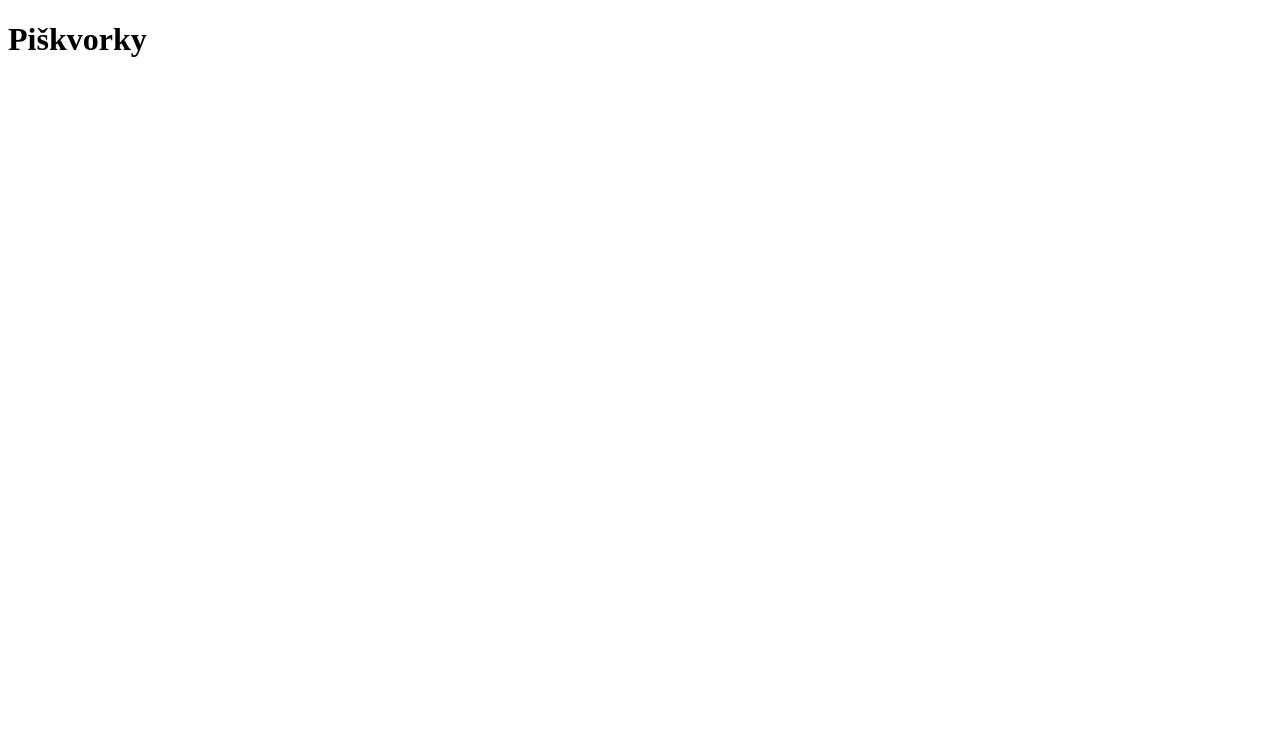
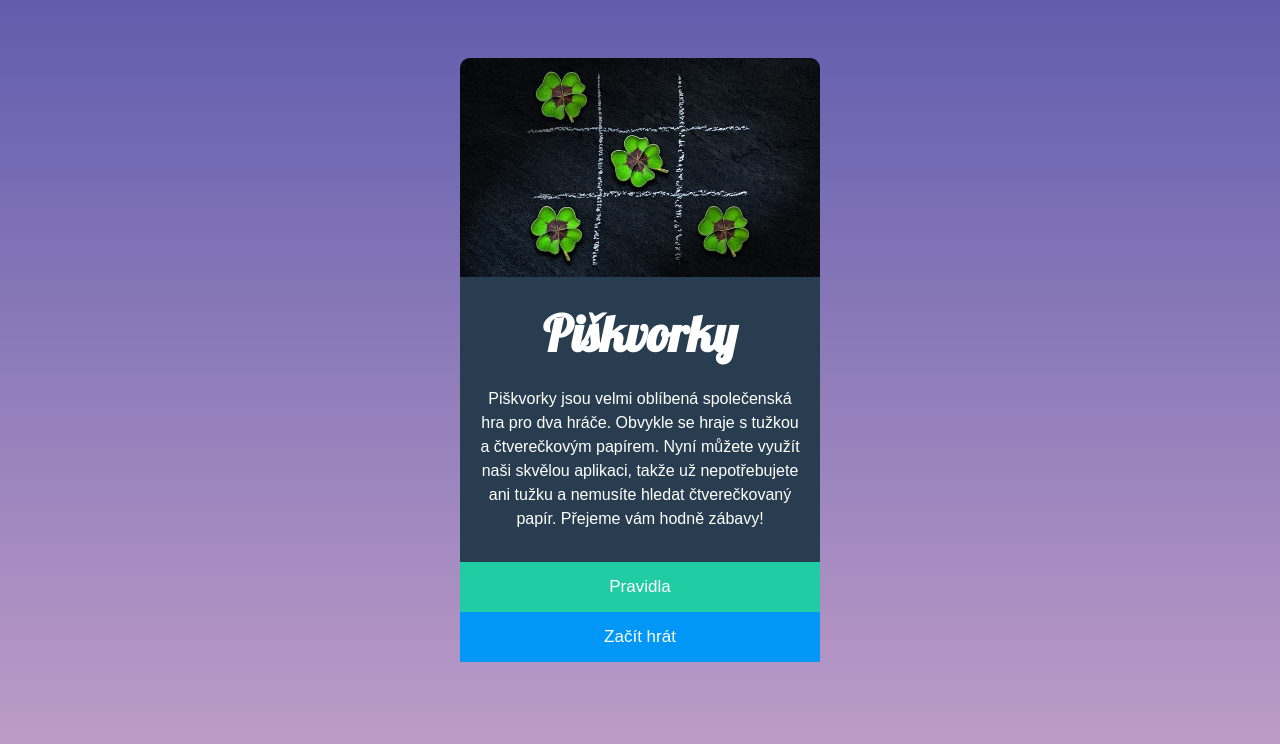
Before and after one commit to pavlinap1/piskvorky, a plain HTML site: page index.html in a window 1280 px wide. Drawn offline with Linux system fonts and the light colour scheme.

Commit message:
Přidán css a obrázek

```diff
--- a/index.html
+++ b/index.html
@@ -5,8 +5,30 @@
     <meta http-equiv="X-UA-Compatible" content="IE=edge" />
     <meta name="viewport" content="width=device-width, initial-scale=1.0" />
     <title>Document</title>
+    <link rel="stylesheet" href="style.css" />
+    <link rel="preconnect" href="https://fonts.gstatic.com" />
+    <link
+      href="https://fonts.googleapis.com/css2?family=Lobster&display=swap"
+      rel="stylesheet"
+    />
   </head>
   <body>
-    <h1>Piškvorky</h1>
+    <div class="text">
+      <img class="obrazek" src="uvodni.jpg" alt="Obrázek piškvorek" />
+
+      <section class="uvod">
+        <h1>Piškvorky</h1>
+        <p>
+          Piškvorky jsou velmi oblíbená společenská hra pro dva hráče. Obvykle
+          se hraje s tužkou a čtverečkovým papírem. Nyní můžete využít naši
+          skvělou aplikaci, takže už nepotřebujete ani tužku a nemusíte hledat
+          čtverečkovaný papír. Přejeme vám hodně zábavy!
+        </p>
+      </section>
+
+      <a class="pravidla" href="index.html"> Pravidla </a>
+
+      <a class="start" href="index.html"> Začít hrát </a>
+    </div>
   </body>
 </html>
--- /dev/null
+++ b/style.css
@@ -0,0 +1,66 @@
+body {
+  font-family: Arial, Helvetica, sans-serif;
+  background-image: linear-gradient(#615dad, #ffc8da);
+  background-size: 100vh 100vw;
+
+  display: flex;
+  justify-content: center;
+  align-items: center;
+}
+h1 {
+  font-family: 'Lobster', cursive;
+  font-size: 50px;
+  margin: 0px;
+}
+.text {
+  background-color: #283e50;
+  margin: 50px auto;
+  border-radius: 10px 10px 0 0;
+}
+.obrazek {
+  border-radius: 10px 10px 0 0;
+}
+.text,
+.obrazek,
+a {
+  width: 360px;
+}
+
+.text,
+a {
+  color: #ffffff;
+}
+
+.uvod {
+  text-align: center;
+  line-height: 1.5;
+  padding: 15px;
+}
+a {
+  display: block;
+  font-size: 17px;
+}
+.pravidla {
+  background-color: #1fcca4;
+}
+.start {
+  background-color: #0197f6;
+}
+.pravidla:hover,
+.pravidla:active,
+.pravidla:focus {
+  background-color: #1cbb96;
+}
+
+.start:hover,
+.start:active,
+.start:focus {
+  background-color: #0090e9;
+}
+
+.pravidla,
+.start {
+  text-align: center;
+  text-decoration: none;
+  line-height: 50px;
+}
```
Also changed, not shown: uvodni.jpg (added).
